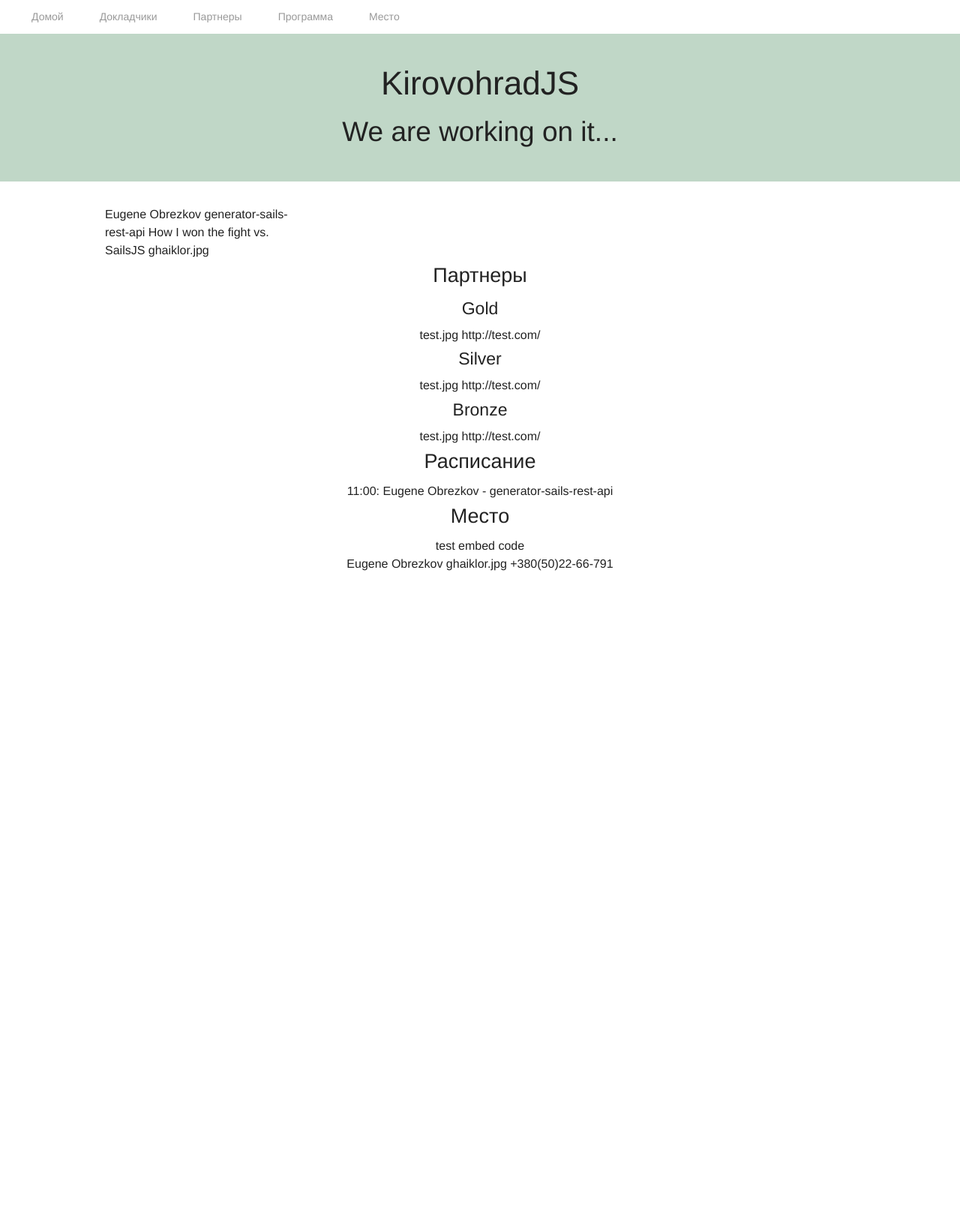
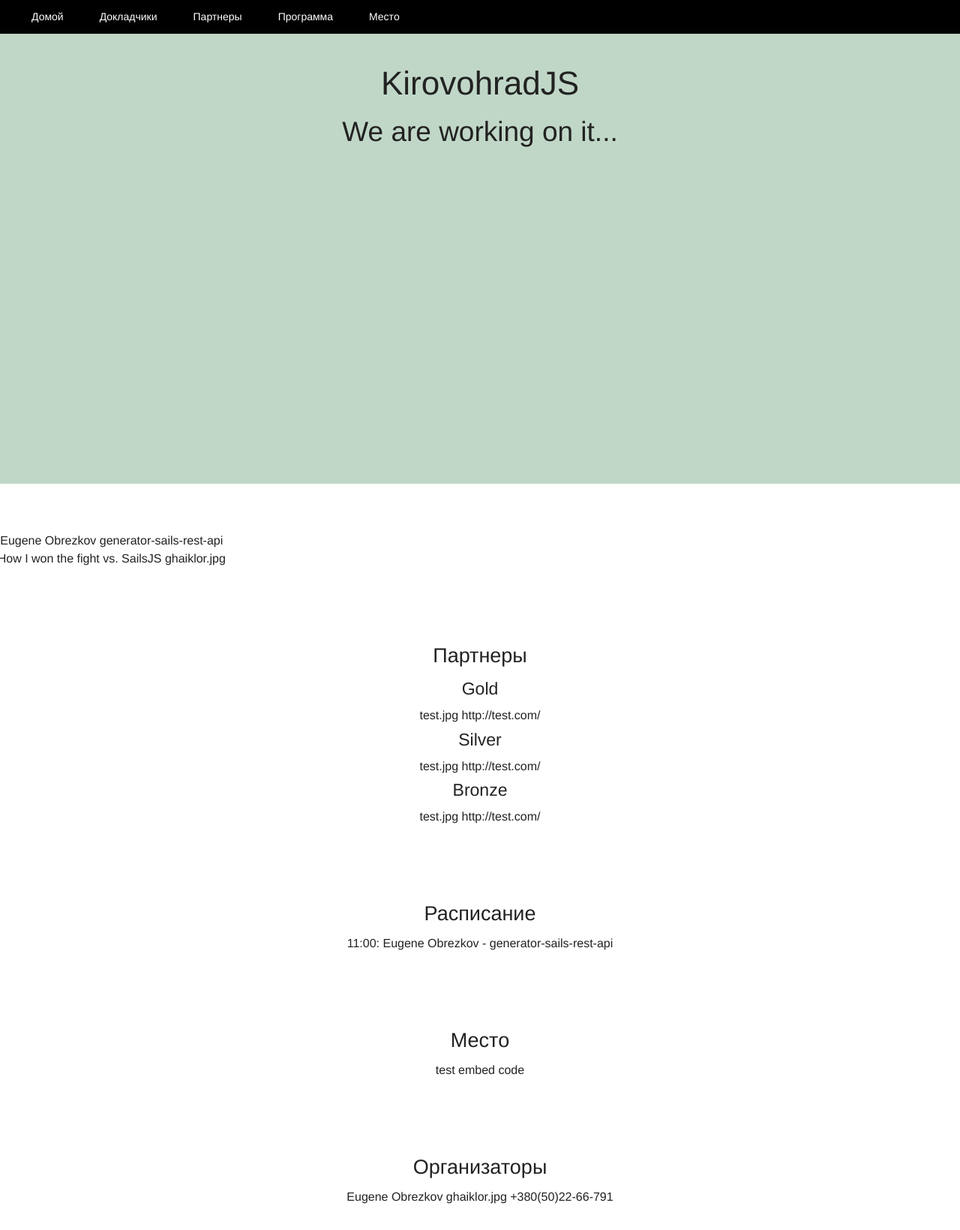
Before and after one commit to ghaiklor/kirovohradjs.com, a Jekyll site: the page built from index.html, in a window 1280 px wide. Shown: the whole page at 75% size. Built offline with Jekyll 4.4.1, drawn with Linux system fonts in a browser that asks for light colours; before the commit the page ends 900 px from its top, so only the background shows below that.

Commit message:
Add basic styles for all sections

```diff
--- a/_includes/navigation.html
+++ b/_includes/navigation.html
@@ -1,4 +1,4 @@
-<div data-magellan-expedition="fixed">
+<div data-magellan-expedition="fixed" class="navigation">
   <dl class="sub-nav">
     <dd data-magellan-arrival="build">
       <a href="#home">Домой</a>
--- a/_includes/organizers.html
+++ b/_includes/organizers.html
@@ -1,6 +1,8 @@
 {% assign organizers = site.data[include.year].organizers %}
 <section class="row organizers full-width">
   <div class="text-center">
+    <h3>Организаторы</h3>
+
     {% for organizer in organizers %}
     {{ organizer.name }}
     {{ organizer.photo }}
--- a/_includes/speakers.html
+++ b/_includes/speakers.html
@@ -1,6 +1,6 @@
 {% assign speakers = site.data[include.year].speakers %}
-<div class="row">
-  <div class="large-12 medium-12 small-12 large-centered medium-centered small-centered columns">
+<section class="row speakers full-width">
+  <div class="text-center">
     {% for speaker in speakers %}
     <div class="row">
       <div class="large-3">
@@ -12,4 +12,4 @@
     </div>
     {% endfor %}
   </div>
-</div>
+</section>
--- a/assets/css/styles.css
+++ b/assets/css/styles.css
@@ -12,4 +12,56 @@ section.header {
   padding-bottom: 2em;
   margin-bottom: 2em;
   background-color: #C0D7C7;
+  min-height: 600px;
+  max-height: 600px;
 }
+
+/* NAVIGATION */
+div.navigation {
+  background-color: black;
+  color: #FFFFFF;
+  text-align: center;
+}
+
+div.navigation a {
+  color: #FFFFFF;
+}
+
+div.navigation a:hover {
+  color: #B3B3B3;
+}
+
+/* ORGANIZERS */
+section.organizers {
+  padding-top: 2em;
+  padding-bottom: 2em;
+  margin-top: 2em;
+}
+
+/* PARTNERS */
+section.partners {
+  padding-top: 2em;
+  padding-bottom: 2em;
+  margin-top: 2em;
+}
+
+/* PLACE */
+section.place {
+  padding-top: 2em;
+  padding-bottom: 2em;
+  margin-top: 2em;
+}
+
+/* SCHEDULE */
+section.schedule {
+  padding-top: 2em;
+  padding-bottom: 2em;
+  margin-top: 2em;
+}
+
+/* SPEAKERS */
+section.speakers {
+  padding-top: 2em;
+  padding-bottom: 2em;
+  margin-top: 2em;
+}
```
